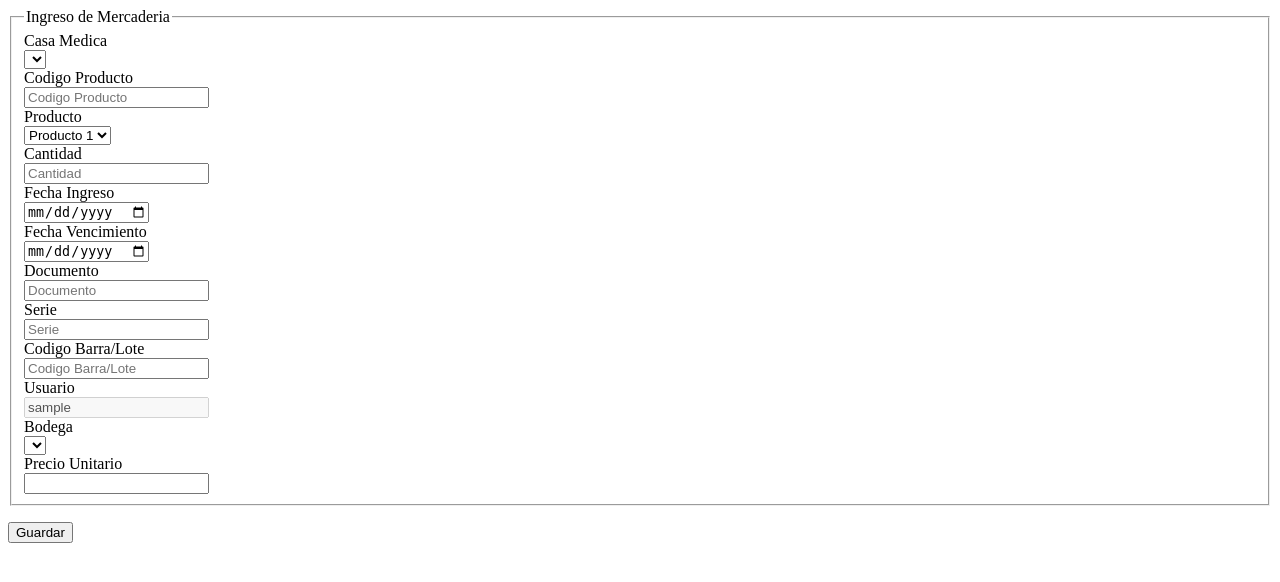
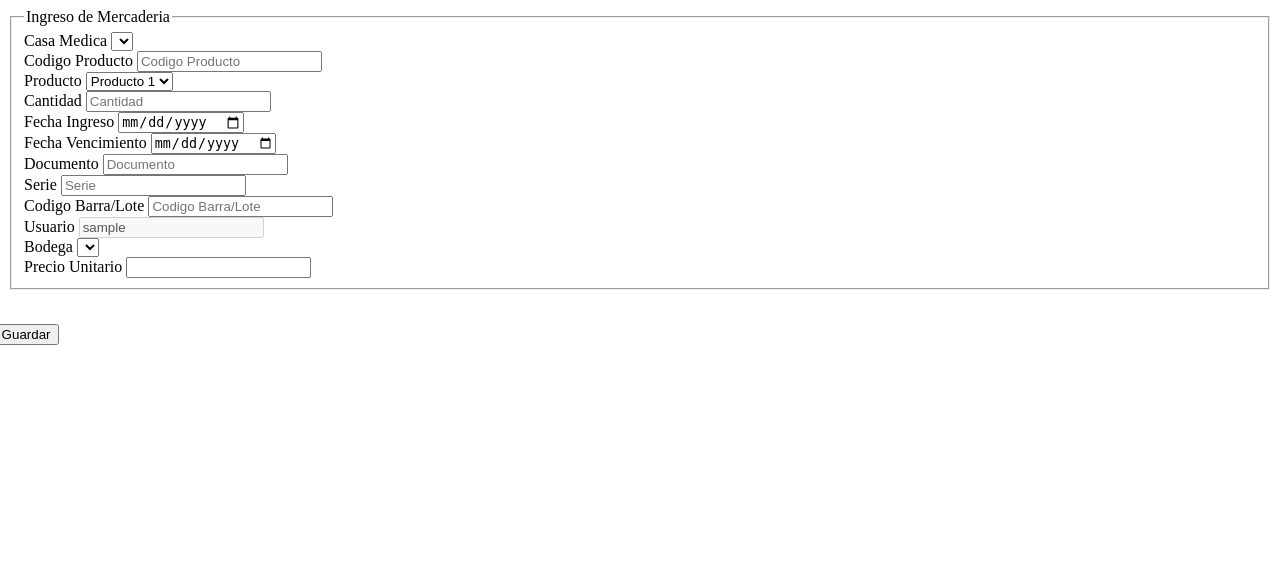
Before and after one commit to CloudGt/sismedic, a PHP site: page /app/ingreso_producto.php in a window 1280 px wide. Shown: the top 582 px of the page. Run offline with PHP 8.4, Linux system fonts and the light colour scheme; the visitor is signed in with stand-in values (Sample User, id 1); data comes from the database, SQL or seed files in the repository; data that the repository does not hold is empty.

Commit message:
Diseño ingreo_producto.php
Modifique el diseño de ingreso_producto.php

```diff
--- a/app/ingreso_producto.php
+++ b/app/ingreso_producto.php
@@ -25,13 +25,8 @@
 <!-- Form Name -->
 <legend>Ingreso de Mercaderia</legend>
 
-
-
-
-
-<div class="form-group">
-  <label class="col-md-4 control-label" for="id_proveedor">Casa Medica</label>
-  <div class="col-md-8">
+<div class="input-group">
+  <span class="input-group-addon col-7 col-sm-4 col-md-4 col-xl-2" id="id_proveedor">Casa Medica</span>
   <?php if ($edit == 0): ?>
       <select id="id_proveedor" name="id_proveedor" class="form-control">
       <?php casa_medica($casa_medica); ?>
@@ -44,10 +39,8 @@
       </select>
     <?php endif ?>
 </div>
-</div>
-<div class="form-group">
-  <label class="col-md-4 control-label" for="idproducto">Codigo Producto</label>
-  <div class="col-md-8">
+<div class="input-group">
+  <span class="input-group-addon col-7 col-sm-4 col-md-4 col-xl-2" id="idproducto">Codigo Producto</span>
    <?php if ($edit == 0): ?>
     <input id="idproducto" name="idproducto" type="text" placeholder="Codigo Producto" class="form-control input-md" required>
   <?php endif ?>
@@ -55,10 +48,8 @@
     <input id="idproducto" name="idproducto" type="text" placeholder="Codigo Producto" class="form-control input-md" value="<?php echo $idproducto; ?>" required>
   <?php endif ?>
 </div>
-</div>
-<div class="form-group">
-  <label class="col-md-4 control-label" for="producto">Producto</label>
-  <div class="col-md-8">
+<div class="input-group">
+  <span class="input-group-addon col-7 col-sm-4 col-md-4 col-xl-2" id="producto">Producto</span>
   <select id="producto" name="producto" class="form-control">
       <?php if ($edit == 0): ?>
         <?php producto($producto); ?>
@@ -69,10 +60,8 @@
       <?php endif ?>
     </select>
 </div>
-</div>
-<div class="form-group">
-  <label class="col-md-4 control-label" for="cantidad">Cantidad</label>
-  <div class="col-md-8">
+<div class="input-group">
+  <span class="input-group-addon col-7 col-sm-4 col-md-4 col-xl-2" id="cantidad">Cantidad</span>
   <?php if ($edit == 0): ?>
     <input type="number" name="cantidad" id="cantidad" placeholder="Cantidad" class="form-control">
   <?php endif ?>
@@ -80,10 +69,8 @@
     <input type="number" name="cantidad" id="cantidad" placeholder="Cantidad" class="form-control" value="<?php echo $cantidad; ?>">
   <?php endif ?>
 </div>
-</div>
-<div class="form-group">
-  <label class="col-md-4 control-label" for="fechaingreso">Fecha Ingreso</label>
-  <div class="col-md-8">
+<div class="input-group">
+  <span class="input-group-addon col-7 col-sm-4 col-md-4 col-xl-2" id="fechaingreso">Fecha Ingreso</span>
   <?php if ($edit == 0): ?>
       <input id="fechaingreso" name="fechaingreso" type="date" value="<?php echo date('Y'); ?>" class="form-control input-md" required>
     <?php endif ?>
@@ -91,10 +78,8 @@
       <input id="fechaingreso" name="fechaingreso" type="date" class="form-control input-md" value="<?php echo $fechaingreso; ?>" required>
     <?php endif ?>
 </div>
-</div>
-<div class="form-group">
-  <label class="col-md-4 control-label" for="fechavence">Fecha Vencimiento</label>
-  <div class="col-md-8">
+<div class="input-group">
+  <span class="input-group-addon col-7 col-sm-4 col-md-4 col-xl-2" id="fechavence">Fecha Vencimiento</span>
          <?php if ($edit == 0): ?>
          <input id="fechavence" name="fechavence" type="date" class="form-control input-md" required>
     <?php endif ?>
@@ -102,10 +87,8 @@
           <input id="fechavence" name="fechavence" type="date" class="form-control input-md" value="<?php echo $fechavence; ?>" required>
     <?php endif ?>
 </div>
-</div>
-<div class="form-group">
-  <label class="col-md-4 control-label" for="documento">Documento</label>
-  <div class="col-md-8">
+<div class="input-group">
+  <span class="input-group-addon col-7 col-sm-4 col-md-4 col-xl-2" id="documento">Documento</span>
   <?php if ($edit == 0): ?>
           <input id="documento" name="documento" type="text" placeholder="Documento" class="form-control input-md" required>
     <?php endif ?>
@@ -113,10 +96,8 @@
           <input id="documento" name="documento" type="text" placeholder="Documento" class="form-control input-md" value="<?php echo $documento; ?>" required>
     <?php endif ?>
 </div>
-</div>
-<div class="form-group">
-  <label class="col-md-4 control-label" for="serie_fac">Serie</label>
-  <div class="col-md-8">
+<div class="input-group">
+  <span class="input-group-addon col-7 col-sm-4 col-md-4 col-xl-2" id="serie_fac">Serie</span>
   <?php if ($edit == 0): ?>
         <input id="serie_fac" name="serie_fac" type="text" placeholder="Serie" class="form-control input-md" required>
     <?php endif ?>
@@ -124,10 +105,8 @@
         <input id="serie_fac" name="serie_fac" type="text" placeholder="Serie" class="form-control input-md" value="<?php echo $serie_fac; ?>" required>
     <?php endif ?>
 </div>
-</div>
-<div class="form-group">
-  <label class="col-md-4 control-label" for="lote">Codigo Barra/Lote</label>
-  <div class="col-md-8">
+<div class="input-group">
+  <span class="input-group-addon col-7 col-sm-4 col-md-4 col-xl-2" id="lote">Codigo Barra/Lote</span>
    <?php if ($edit == 0): ?>
           <input id="lote" name="lote" type="text" placeholder="Codigo Barra/Lote" class="form-control input-md" required>
     <?php endif ?>
@@ -135,10 +114,8 @@
           <input id="lote" name="lote" type="text" placeholder="Codigo Barra/Lote" class="form-control input-md" value="<?php echo $lote; ?>" required>
     <?php endif ?>
 </div>
-</div>
-<div class="form-group">
-  <label class="col-md-4 control-label" for="usuario">Usuario</label>
-  <div class="col-md-8">
+<div class="input-group">
+  <span class="input-group-addon col-7 col-sm-4 col-md-4 col-xl-2" id="usuario">Usuario</span>
    <?php if ($edit == 0): ?>
           <input type="text" placeholder="Usuario" value="<?php echo $usuario; ?>" class="form-control input-md" required disabled="true">
           <input type="hidden" name="usuario" value="<?php echo $id_usuario; ?>">
@@ -148,10 +125,8 @@
           <input type="hidden" name="usuario" value="<?php echo $usuario_edit; ?>">
     <?php endif ?>
 </div>
-</div>
-<div class="form-group">
-  <label class="col-md-4 control-label" for="id_bodega">Bodega</label>
-  <div class="col-md-8">
+<div class="input-group">
+  <span class="input-group-addon col-7 col-sm-4 col-md-4 col-xl-2" id="id_bodega">Bodega</span>
   <select id="id_bodega" name="id_bodega" class="form-control">
          <?php if ($edit == 0): ?>
           <?php bodega($bodega); ?>
@@ -162,10 +137,8 @@
     <?php endif ?>
     </select>
 </div>
-</div>
-<div class="form-group">
-  <label class="col-md-4 control-label" for="preciounitario">Precio Unitario</label>
-  <div class="col-md-8">
+<div class="input-group">
+  <span class="input-group-addon col-7 col-sm-4 col-md-4 col-xl-2" id="preciounitario">Precio Unitario</span>
   <?php if ($edit == 0): ?>
          <input type="number" name="preciounitario" plaeholder="Precio Unitario"  id="preciounitario" class="form-control">
     <?php endif ?>
@@ -173,14 +146,14 @@
          <input type="number" name="preciounitario" plaeholder="Precio Unitario" id="preciounitario" value="<?php echo $preciounitario; ?>" class="form-control">
     <?php endif ?>
 </div>
-</div>
 <?php if ($edit == 1): ?>
-  <input type="text" name="idupdate" id="idupdate"  value="<?php echo $idupdate; ?>">
+  <input type="hidden" name="idupdate" id="idupdate"  value="<?php echo $idupdate; ?>">
 <?php endif ?>
 </fieldset>
 </form>
-<div class="col-xs-12 col-sm-12 col-md-12 form-inline mb-3">
+<div class="col-xs-12 col-sm-12 col-md-12 form-inline mb-3 mt-3" style="margin-left: -0.9rem;">
      <?php if ($edit == 0): ?>
+      <br />
         <button id ="btn_addprod" class="btn btn-success"  name="btn_addprod">Guardar</button>
     <?php endif ?>
     <?php if ($edit == 1): ?>
```
Lines whose indentation alone changed are shown as unchanged.
